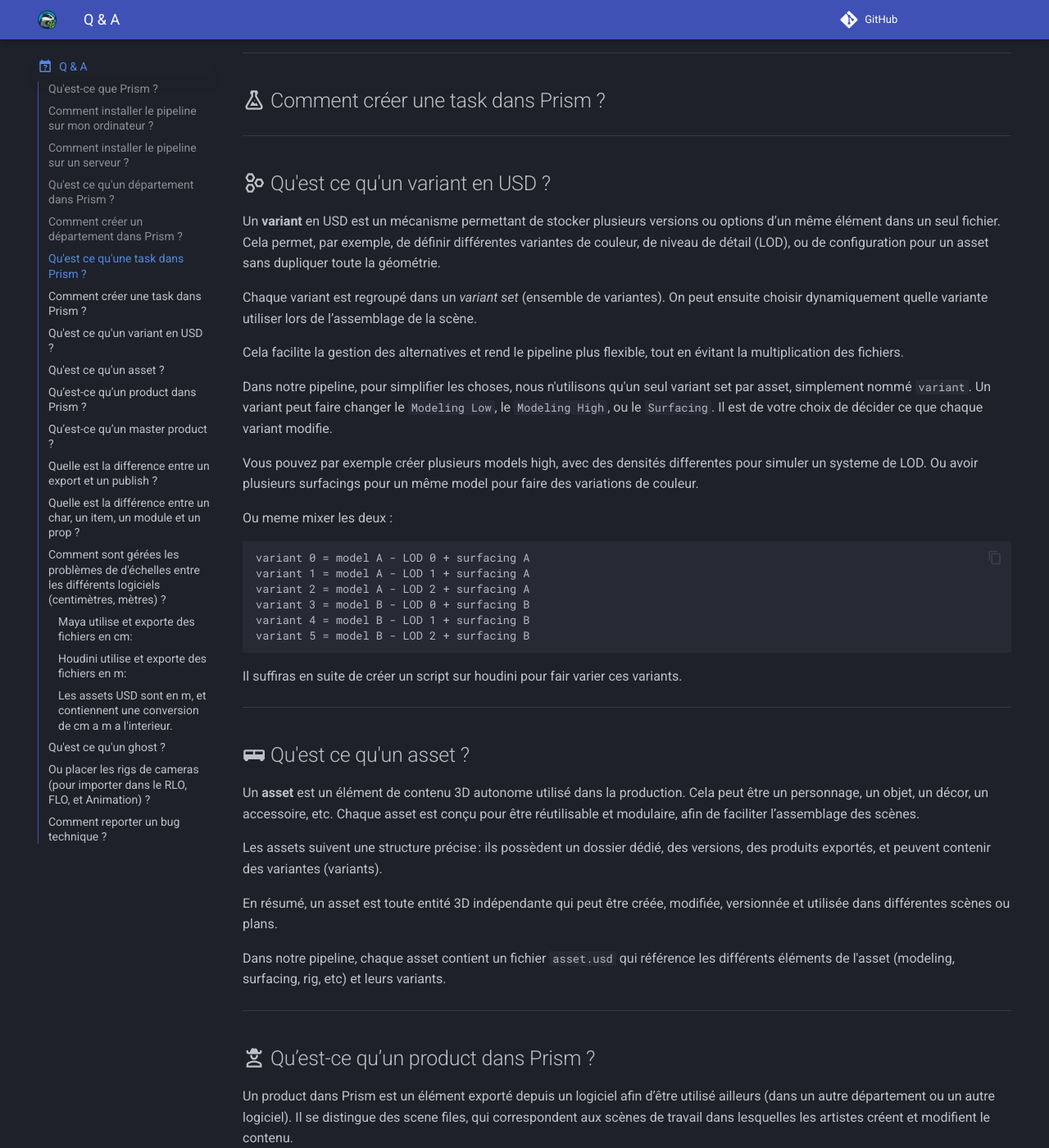
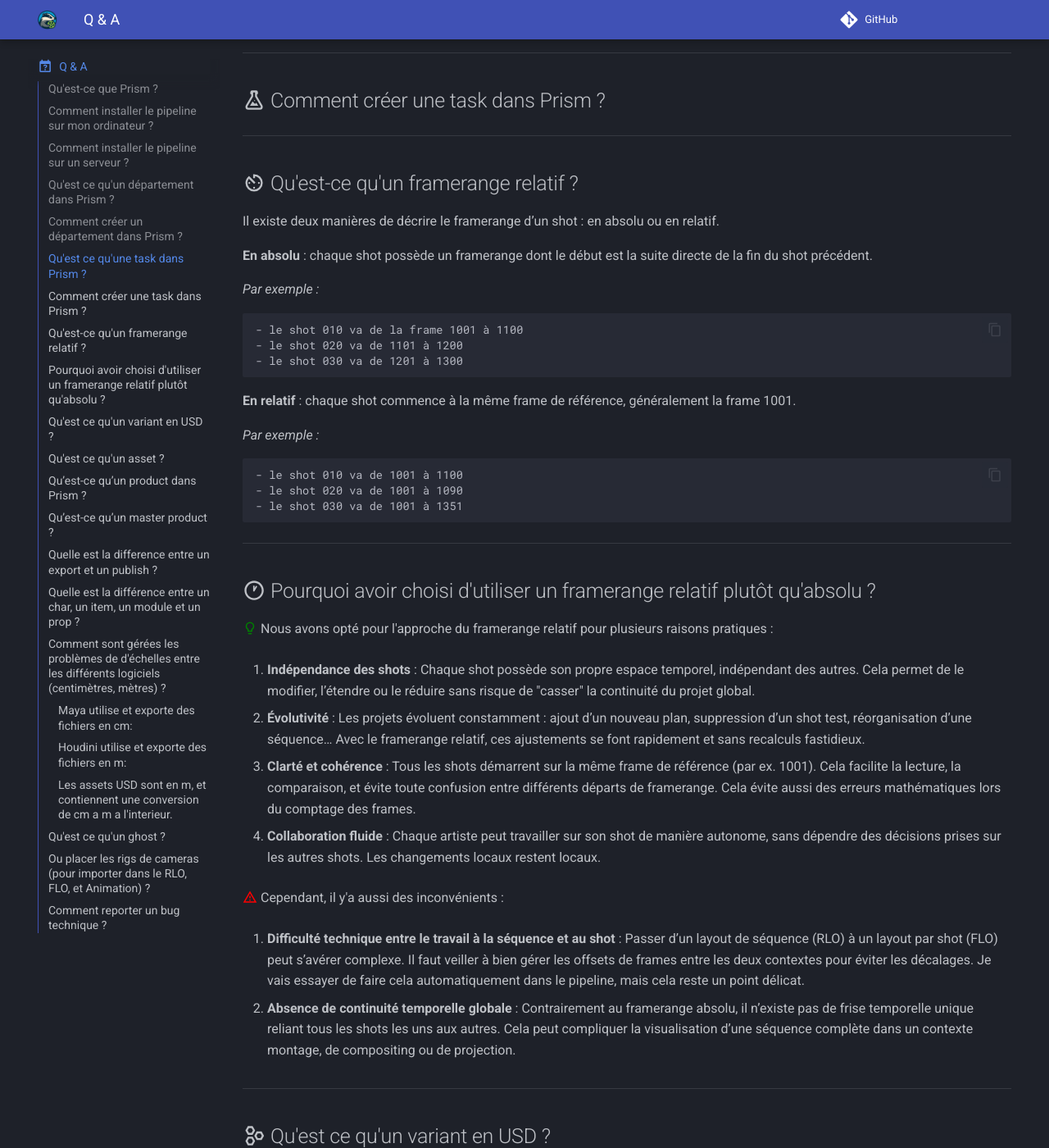
Before and after one commit to ThomasEscalle/Pipeline_USD_2025, an MkDocs documentation site: the page built from docs/qanda.md, in a window 1280 px wide and 1400 px high, scrolled down 1509 px. Shown: the whole window at 82% size. Built offline with MkDocs 1.6.1 and Material for MkDocs 9.7.7, drawn with Linux system fonts in a browser that asks for light colours; comment, search, counter and statistics services are not loaded.

Commit message:
docs: add explanation of relative framerange and its advantages in Prism

````diff
--- a/docs/qanda.md
+++ b/docs/qanda.md
@@ -56,6 +56,51 @@
 ----
 
 ## :material-flask-outline: Comment créer une task dans Prism ?
+
+----
+
+## :material-av-timer: Qu'est-ce qu'un framerange relatif ?
+
+Il existe deux manières de décrire le framerange d’un shot : en absolu ou en relatif.
+
+**En absolu** : chaque shot possède un framerange dont le début est la suite directe de la fin du shot précédent.
+
+*Par exemple :*
+```
+- le shot 010 va de la frame 1001 à 1100
+- le shot 020 va de 1101 à 1200
+- le shot 030 va de 1201 à 1300
+```
+
+**En relatif** : chaque shot commence à la même frame de référence, généralement la frame 1001.
+
+*Par exemple :*
+```
+- le shot 010 va de 1001 à 1100
+- le shot 020 va de 1001 à 1090
+- le shot 030 va de 1001 à 1351
+```
+
+-----
+
+## :material-clock-time-one-outline: Pourquoi avoir choisi d'utiliser un framerange relatif plutôt qu'absolu ?
+
+<font color="green">:material-lightbulb-outline:</font> Nous avons opté pour l'approche du framerange relatif pour plusieurs raisons pratiques :
+
+1. **Indépendance des shots** : Chaque shot possède son propre espace temporel, indépendant des autres. Cela permet de le modifier, l’étendre ou le réduire sans risque de "casser" la continuité du projet global.
+
+2. **Évolutivité** : Les projets évoluent constamment : ajout d’un nouveau plan, suppression d’un shot test, réorganisation d’une séquence… Avec le framerange relatif, ces ajustements se font rapidement et sans recalculs fastidieux.
+
+3. **Clarté et cohérence** : Tous les shots démarrent sur la même frame de référence (par ex. 1001). Cela facilite la lecture, la comparaison, et évite toute confusion entre différents départs de framerange. Cela évite aussi des erreurs mathématiques lors du comptage des frames.
+
+4. **Collaboration fluide** : Chaque artiste peut travailler sur son shot de manière autonome, sans dépendre des décisions prises sur les autres shots. Les changements locaux restent locaux.
+
+<font color="red">:material-alert-outline:</font> Cependant, il y'a aussi des inconvénients :
+
+1. **Difficulté technique entre le travail à la séquence et au shot** : Passer d’un layout de séquence (RLO) à un layout par shot (FLO) peut s’avérer complexe. Il faut veiller à bien gérer les offsets de frames entre les deux contextes pour éviter les décalages. Je vais essayer de faire cela automatiquement dans le pipeline, mais cela reste un point délicat.
+
+2. **Absence de continuité temporelle globale** : Contrairement au framerange absolu, il n’existe pas de frise temporelle unique reliant tous les shots les uns aux autres. Cela peut compliquer la visualisation d’une séquence complète dans un contexte montage, de compositing ou de projection.
+
 
 ----
 
````
